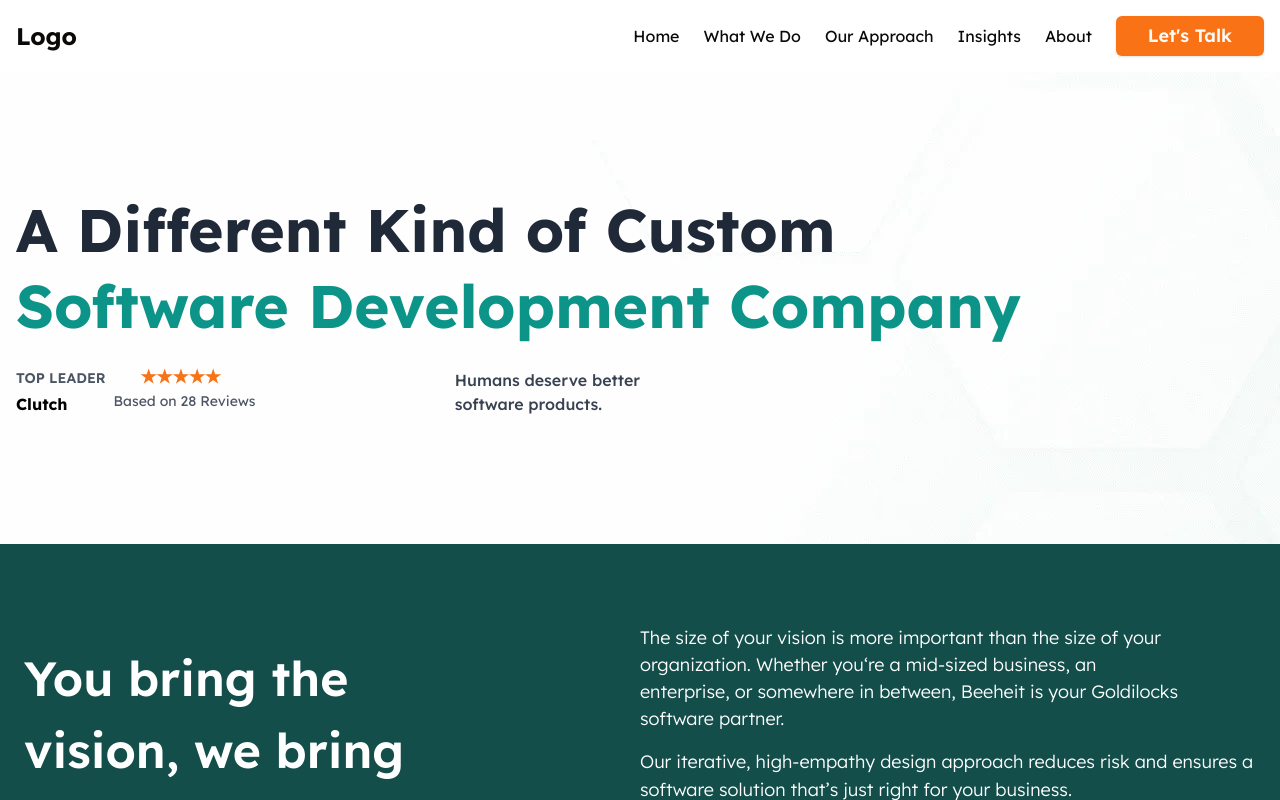
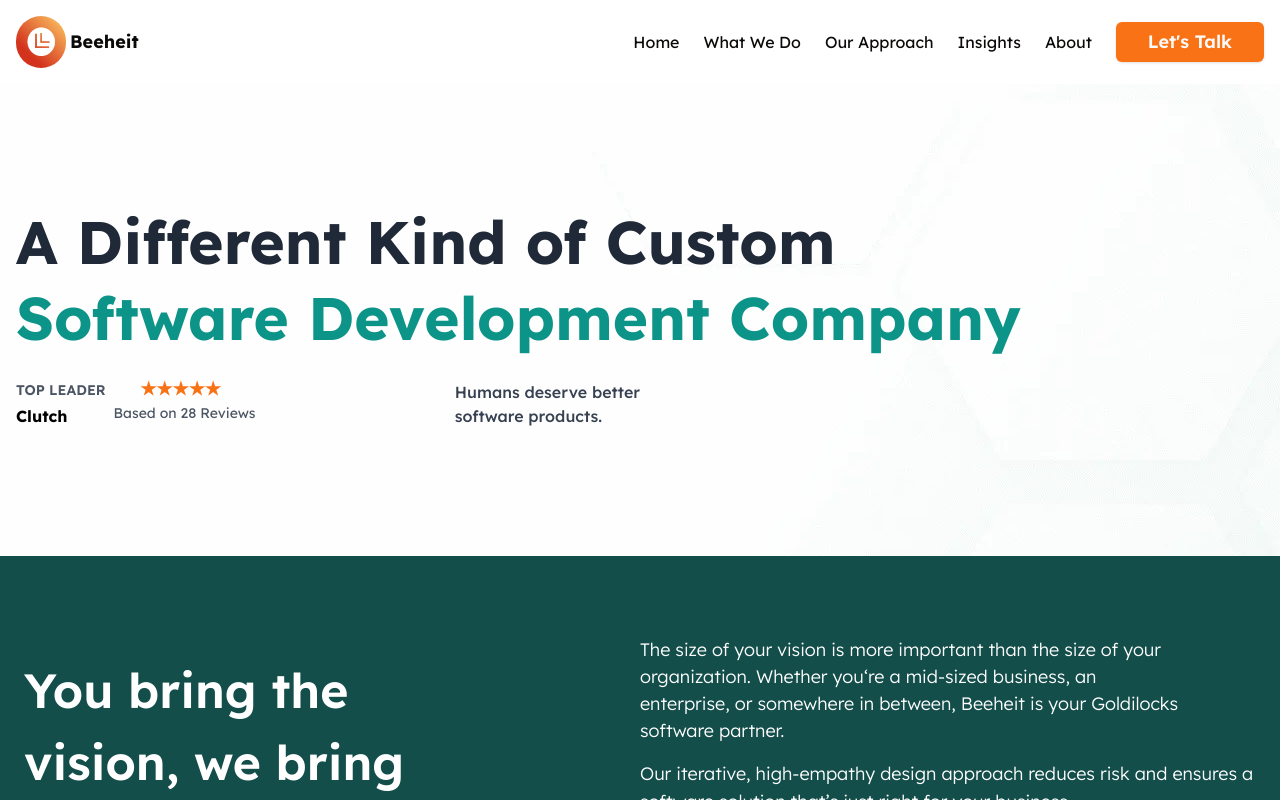
Before and after one commit to jonyBhatt/Beeheit, a Next.js app: page / in a window 1280 px wide. Shown: the top 800 px of the page. Built offline with nearby package versions, Linux system fonts and the light colour scheme.

Commit message:
Added Logo

```diff
--- a/components/shared/Navbar.tsx
+++ b/components/shared/Navbar.tsx
@@ -5,6 +5,7 @@ import Link from "next/link";
 import { motion, AnimatePresence } from "framer-motion";
 import { Button } from "../ui/button";
 import { AlignRight, X } from "lucide-react";
+import Image from "next/image";
 
 const Navbar = () => {
   const [isOpen, setIsOpen] = useState(false);
@@ -21,8 +22,15 @@ const Navbar = () => {
     <nav className="  p-4">
       <div className="container mx-auto flex justify-between items-center">
         {/* Logo */}
-        <div className="text-2xl font-bold">
-          <a href="#">Logo</a>
+        <div className="flex items-center gap-1">
+          <Image
+            src="/image/BEEHIT.jpg"
+            alt="logo"
+            width={50}
+            height={50}
+            className="rounded-full object-cover"
+          />
+          <h2 className="text-lg font-bold">Beeheit</h2>
         </div>
 
         {/* Hamburger Icon */}
```
Also changed, not shown: public/image/BEEHIT.jpg (added).
